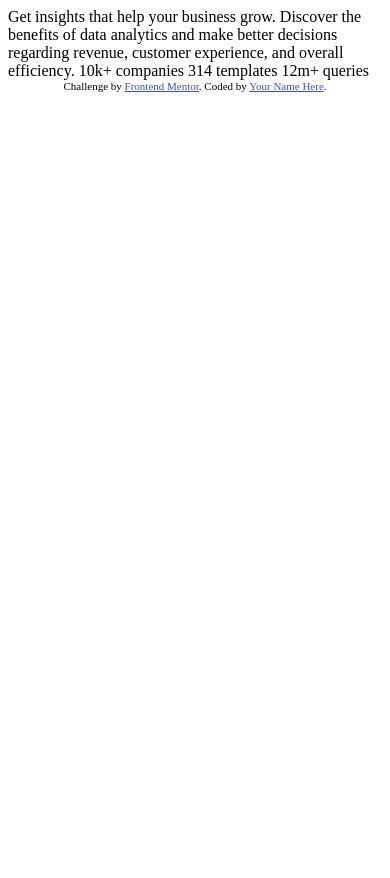
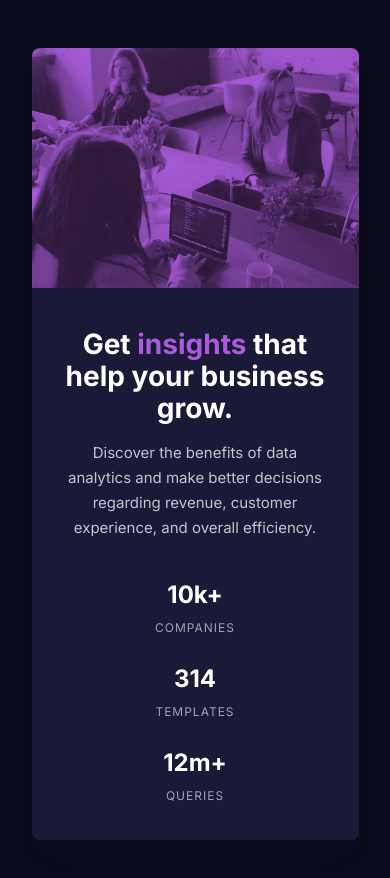
Before and after one commit to astroud/stats-preview-card-component, a plain HTML site: page index.html in a window 390 px wide. Before the commit the page ends 844 px from the top, so only its background shows below. Drawn offline with Linux system fonts and the light colour scheme.

Commit message:
v1.0 of mobile and large layouts

```diff
--- a/index.html
+++ b/index.html
@@ -5,29 +5,35 @@
   <meta name="viewport" content="width=device-width, initial-scale=1.0"> <!-- displays site properly based on user's device -->
 
   <link rel="icon" type="image/png" sizes="32x32" href="./images/favicon-32x32.png">
-
+  <link rel="stylesheet" href="main.css">
+  <link rel="preconnect" href="https://fonts.gstatic.com">
+  <link href="https://fonts.googleapis.com/css2?family=Lexend+Deca&display=swap" rel="stylesheet">
+  <link href="https://fonts.googleapis.com/css2?family=Inter:wght@400;700&display=swap" rel="stylesheet">
   <title>Frontend Mentor | Stats preview card component</title>
-
-  <!-- Feel free to remove these styles or customise in your own stylesheet 👍 -->
-  <style>
-    .attribution { font-size: 11px; text-align: center; }
-    .attribution a { color: hsl(228, 45%, 44%); }
-  </style>
 </head>
 <body>
 
-  Get insights that help your business grow.
+  <div class="wrapper">
+    <div class="stats-component">
+      <div class="graphic">
+        <img
+          src="/images/image-header.jpg"
+          alt="photo of people working together"
+        >
+      </div>
 
-  Discover the benefits of data analytics and make better decisions regarding revenue, customer
-  experience, and overall efficiency.
+      <div class="text">
+        <h2>Get <em>insights</em> that help your business grow.</h2>
 
-  10k+ companies
-  314 templates
-  12m+ queries
+        <p>Discover the benefits of data analytics and make better decisions regarding revenue, customer experience, and overall efficiency.</p>
 
-  <div class="attribution">
-    Challenge by <a href="https://www.frontendmentor.io?ref=challenge" target="_blank">Frontend Mentor</a>.
-    Coded by <a href="#">Your Name Here</a>.
+        <ul>
+          <li>10k+ <span class="label">companies</span></li>
+          <li>314 <span class="label">templates</span></li>
+          <li>12m+ <span class="label">queries</span></li>
+        </ul>
+      </div>
+    </div>
   </div>
 </body>
 </html>
--- a/main.sass
+++ b/main.sass
@@ -0,0 +1,146 @@
+*
+  padding: 0
+  margin: 0
+  box-sizing: border-box
+
+$background-body: #0A0C1C
+$background-card: hsl(244, 38%, 16%)
+$color-accent: hsl(277, 64%, 61%)
+$color-main-heading: hsl(0, 0%, 100%)
+$color-stats: hsl(0, 0%, 100%)
+$color-main-text: hsla(0, 0%, 100%, 0.75)
+$color-stat-headings: hsla(0, 0%, 100%, 0.6)
+
+$font-main: 'Inter', sans-serif
+$font-stat-label: 'Lexend Deca', sans-serif
+
+$layout-breakpoint-big: 1110px
+$mobile-side-padding: 1.96875rem
+$large-side-padding-left: 6.5%
+$large-side-padding-right: 8.6%
+
+body
+  background: $background-body
+  margin-top: 3rem
+  margin-bottom: 3rem
+
+div.wrapper
+  height: 100%
+  display: flex
+  justify-content: center
+  align-items: center
+  flex-wrap: wrap
+
+// Component Styles
+div.stats-component
+  width: 20.4375rem
+  background: $background-card
+  color: $color-main-text
+  font-family: $font-main
+  box-shadow: 0px 20px 20px -10px rgba(23, 25, 41, 0.203087)
+  border-radius: 0.5rem
+
+  div.text
+    padding: 0 $mobile-side-padding 0 $mobile-side-padding
+    text-align: center
+
+  h2
+    font-style: normal
+    font-weight: bold
+    font-size: 1.75rem
+    line-height: 2rem
+    color: $color-main-heading
+    margin: 2.5rem 0 1rem 0
+
+    em
+      color: $color-accent
+      font-style: normal
+
+  p
+    font-style: normal
+    font-weight: normal
+    font-size: 0.9375rem
+    line-height: 1.5625rem
+    color: $color-main-text
+    margin-bottom: 2.5rem
+
+  ul
+    text-align: center
+    margin-bottom: 2rem
+
+    li
+      list-style: none
+      font-style: normal
+      font-weight: bold
+      font-size: 1.5rem
+      line-height: 1.8125rem
+      color: $color-stats
+      margin: 0 0 1.5rem 0
+
+      span.label
+        font-weight: 500
+        font-size: 0.75rem
+        line-height: 1.5625rem
+        letter-spacing: 0.0625rem
+        text-transform: uppercase
+        color: $color-stat-headings
+        display: inline-block
+        width: 100%
+
+  div.graphic
+    background: $color-accent
+    height: 15rem
+    border-radius: 0.5rem 0.5rem 0 0
+
+    img
+      width: 100%
+      object-fit: cover
+      mix-blend-mode: multiply
+      opacity: 0.75
+
+@media (min-width: $layout-breakpoint-big)
+  body
+    margin: 0
+
+  div.wrapper
+    height: 100vh
+
+  // Component Styles
+  div.stats-component
+    width: 100%
+    height: 27.875rem
+    max-width: 69.375rem
+    display: flex
+    justify-content: space-between
+
+    div.text
+      order: -1
+      max-width: 51.4%
+      padding: 0 $large-side-padding-right 0 $large-side-padding-left
+      text-align: left
+
+    div.graphic
+      width: 48.6%
+      height: 100%
+      border-radius: 0 0.5rem 0.5rem 0
+
+      img
+        height: 100%
+        object-fit: cover
+
+    h2
+      margin: 4.4375rem 0 1.5625rem 0
+      font-size: 2.25rem
+      line-height: 2.75rem
+
+    p
+      margin-right: 1rem
+      margin-bottom: 4.5rem
+
+    ul
+      text-align: left
+
+      li
+        float: left
+        margin: 0
+        padding: 0
```
Also changed, not shown: images/image-header.jpg (renamed from images/image-header-mobile.jpg), main.css (added).
